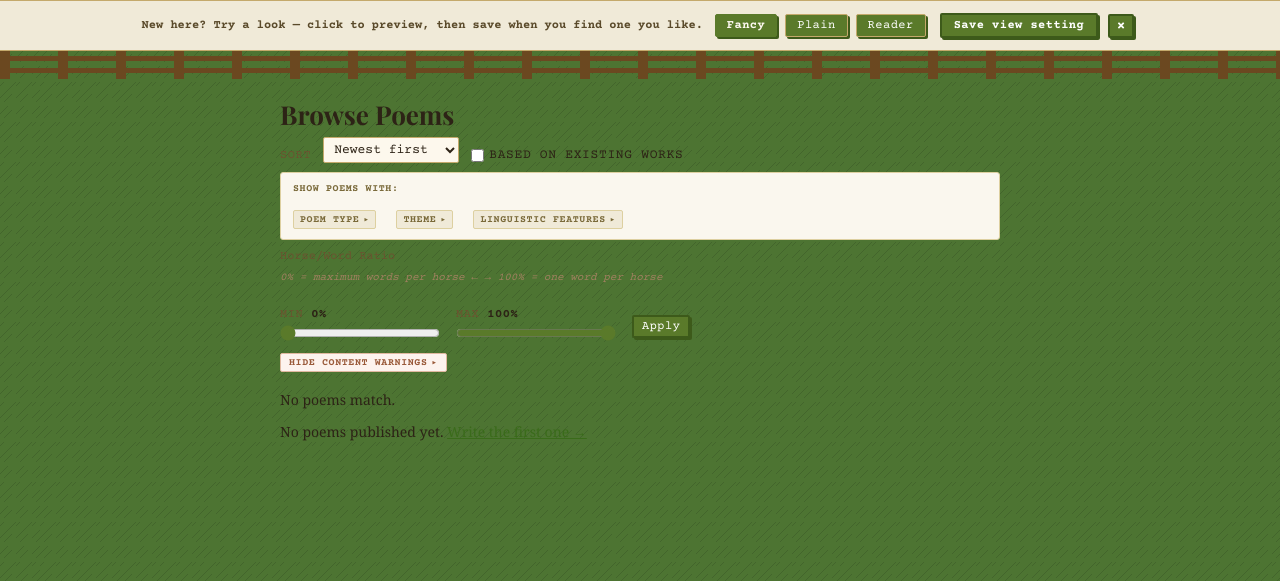
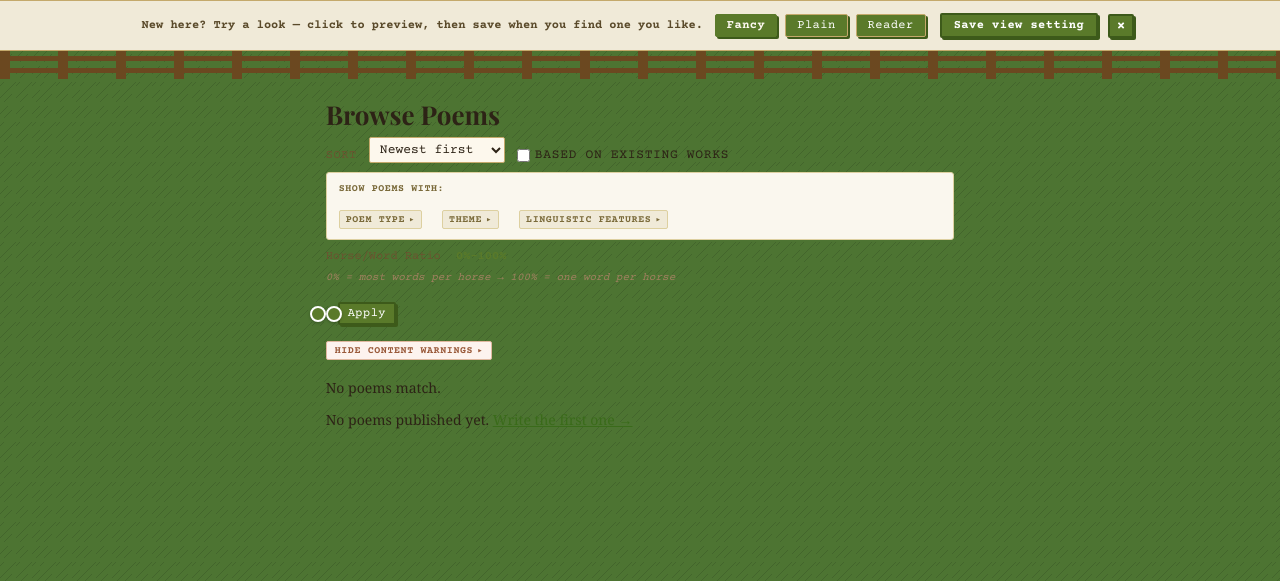
Before and after one commit to metaphorever/horse-counter, a Flask app: page /browse in a window 1280 px wide. Shown: the part 54-635 px from the top of the page. Run offline with Flask 3, Linux system fonts and the light colour scheme; some web fonts are replaced.

Commit message:
Browse: replace two-slider ratio filter with dual-range slider
Single track with two draggable thumbs; green fill tracks selected range.
Same ratio_min/ratio_max field names, no backend changes.

Co-Authored-By: Claude Sonnet 4.6 <noreply@anthropic.com>

```diff
--- a/static/style.css
+++ b/static/style.css
@@ -2004,14 +2004,20 @@ body.view-fancy .text-page-updated { color: #c8b888; }
 .browse-cw-item:has(input:checked) { font-weight: 700; color: #9a3a1a; }
 .browse-excluded-tag { background: #f8e8e0; border-color: #d09070; color: #7a3a1a; }
 
-/* Ratio filter row */
+/* Ratio filter row — dual range */
 .browse-ratio-row { margin-top: 6px; }
 .browse-ratio-hint { font: 11px 'Courier Prime','Courier New',monospace; color: #a08060; font-style: italic; flex-basis: 100%; }
-.browse-ratio-sliders { display: flex; flex-wrap: wrap; align-items: center; gap: 8px 16px; margin-top: 4px; }
-.browse-ratio-slider-group { display: flex; flex-direction: column; gap: 2px; }
-.browse-ratio-val { font-weight: 700; color: #2d2316; }
-.browse-ratio-slider { width: 160px; accent-color: #5a7a2a; cursor: pointer; }
-.browse-ratio-apply { font: 12px 'Courier Prime','Courier New',monospace; background: #f0e8cc; border: 1px solid #c4a96b; border-radius: 2px; padding: 3px 8px; cursor: pointer; color: #2d2316; align-self: flex-end; margin-bottom: 3px; }
+.browse-ratio-range-display { margin-left: 8px; font-weight: 700; color: #5a7a2a; }
+.browse-dual-range-wrap { display: flex; align-items: center; gap: 12px; margin-top: 6px; }
+.browse-dual-range-track { position: relative; height: 20px; flex: 1; max-width: 260px; }
+.browse-dual-range-track-bg { position: absolute; top: 50%; left: 0; right: 0; height: 4px; transform: translateY(-50%); background: #e0d4b0; border-radius: 2px; }
+.browse-dual-range-fill { position: absolute; top: 50%; height: 4px; transform: translateY(-50%); background: #5a7a2a; border-radius: 2px; pointer-events: none; }
+.browse-dual-range-input { position: absolute; top: 0; left: 0; width: 100%; height: 100%; appearance: none; -webkit-appearance: none; background: transparent; pointer-events: none; margin: 0; padding: 0; }
+.browse-dual-range-input::-webkit-slider-thumb { -webkit-appearance: none; appearance: none; width: 16px; height: 16px; border-radius: 50%; background: #5a7a2a; border: 2px solid #fff; box-shadow: 0 1px 3px rgba(0,0,0,.25); cursor: pointer; pointer-events: auto; }
+.browse-dual-range-input::-moz-range-thumb { width: 16px; height: 16px; border-radius: 50%; background: #5a7a2a; border: 2px solid #fff; box-shadow: 0 1px 3px rgba(0,0,0,.25); cursor: pointer; pointer-events: auto; }
+.browse-dual-range-input::-webkit-slider-runnable-track { background: transparent; }
+.browse-dual-range-input::-moz-range-track { background: transparent; }
+.browse-ratio-apply { font: 12px 'Courier Prime','Courier New',monospace; background: #f0e8cc; border: 1px solid #c4a96b; border-radius: 2px; padding: 3px 8px; cursor: pointer; color: #2d2316; }
 .browse-ratio-apply:hover { background: #ede0b0; }
 
 .poem-index { list-style: none; padding: 0; margin: 0; }
--- a/templates/poem_index.html
+++ b/templates/poem_index.html
@@ -55,28 +55,62 @@
     </div>
     {% endif %}
 
-    {# Horse/word ratio slider #}
+    {# Horse/word ratio dual-range slider #}
     <div class="browse-filter-row browse-ratio-row">
-      <span class="browse-filter-label">Horse/Word Ratio</span>
-      <span class="browse-ratio-hint">0% = maximum words per horse ← → 100% = one word per horse</span>
-      <div class="browse-ratio-sliders">
-        <div class="browse-ratio-slider-group">
-          <label class="browse-filter-label" for="ratio-min">Min <span class="browse-ratio-val" id="ratio-min-val">{{ '%.0f%%' % (ratio_min * 100) if ratio_min is not none else '0%' }}</span></label>
-          <input class="browse-ratio-slider" type="range" id="ratio-min" name="ratio_min"
+      <span class="browse-filter-label">Horse/Word Ratio
+        <span class="browse-ratio-range-display"><span id="ratio-min-val">{{ '%.0f%%' % (ratio_min * 100) if ratio_min is not none else '0%' }}</span>–<span id="ratio-max-val">{{ '%.0f%%' % (ratio_max * 100) if ratio_max is not none else '100%' }}</span></span>
+      </span>
+      <span class="browse-ratio-hint">0% = most words per horse → 100% = one word per horse</span>
+      <div class="browse-dual-range-wrap">
+        <div class="browse-dual-range-track">
+          <div class="browse-dual-range-track-bg"></div>
+          <div class="browse-dual-range-fill" id="ratio-fill"></div>
+          <input class="browse-dual-range-input" type="range" id="ratio-min" name="ratio_min"
                  min="0" max="1" step="0.05"
-                 value="{{ '%.2f' % ratio_min if ratio_min is not none else '0' }}"
-                 oninput="document.getElementById('ratio-min-val').textContent = Math.round(this.value*100)+'%'">
-        </div>
-        <div class="browse-ratio-slider-group">
-          <label class="browse-filter-label" for="ratio-max">Max <span class="browse-ratio-val" id="ratio-max-val">{{ '%.0f%%' % (ratio_max * 100) if ratio_max is not none else '100%' }}</span></label>
-          <input class="browse-ratio-slider" type="range" id="ratio-max" name="ratio_max"
+                 value="{{ '%.2f' % ratio_min if ratio_min is not none else '0' }}">
+          <input class="browse-dual-range-input" type="range" id="ratio-max" name="ratio_max"
                  min="0" max="1" step="0.05"
-                 value="{{ '%.2f' % ratio_max if ratio_max is not none else '1' }}"
-                 oninput="document.getElementById('ratio-max-val').textContent = Math.round(this.value*100)+'%'">
+                 value="{{ '%.2f' % ratio_max if ratio_max is not none else '1' }}">
         </div>
         <button type="submit" class="browse-ratio-apply">Apply</button>
       </div>
     </div>
+
+    <script>
+    (function () {
+      var minInput = document.getElementById('ratio-min');
+      var maxInput = document.getElementById('ratio-max');
+      var minVal   = document.getElementById('ratio-min-val');
+      var maxVal   = document.getElementById('ratio-max-val');
+      var fill     = document.getElementById('ratio-fill');
+      if (!minInput) return;
+
+      function updateFill() {
+        var lo = parseFloat(minInput.value);
+        var hi = parseFloat(maxInput.value);
+        fill.style.left  = (lo * 100) + '%';
+        fill.style.width = ((hi - lo) * 100) + '%';
+        minVal.textContent = Math.round(lo * 100) + '%';
+        maxVal.textContent = Math.round(hi * 100) + '%';
+        minInput.style.zIndex = (lo === 1) ? 5 : 3;
+        maxInput.style.zIndex = (lo === 1) ? 3 : 5;
+      }
+
+      minInput.addEventListener('input', function () {
+        if (parseFloat(minInput.value) > parseFloat(maxInput.value))
+          minInput.value = maxInput.value;
+        updateFill();
+      });
+
+      maxInput.addEventListener('input', function () {
+        if (parseFloat(maxInput.value) < parseFloat(minInput.value))
+          maxInput.value = minInput.value;
+        updateFill();
+      });
+
+      updateFill();
+    })();
+    </script>
 
     {# CW exclusion panel — collapsed by default #}
     {% if cw_cats %}
```
